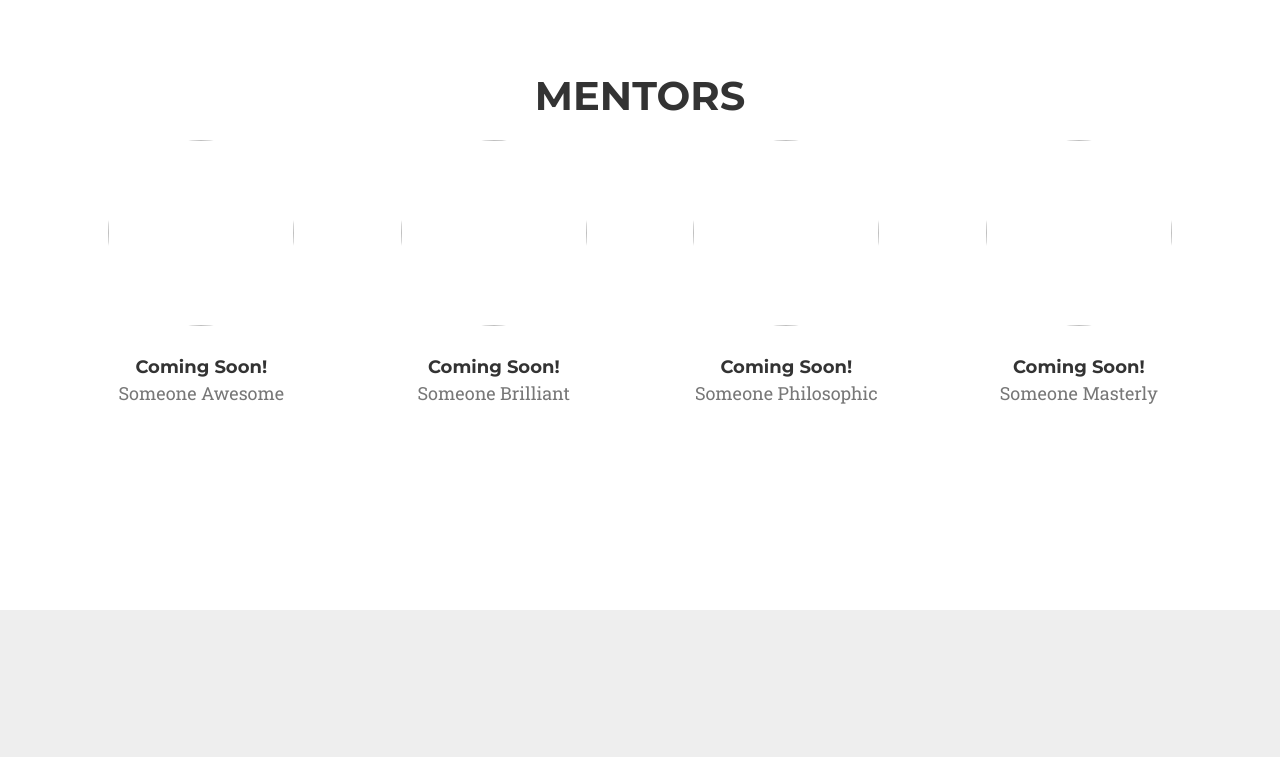
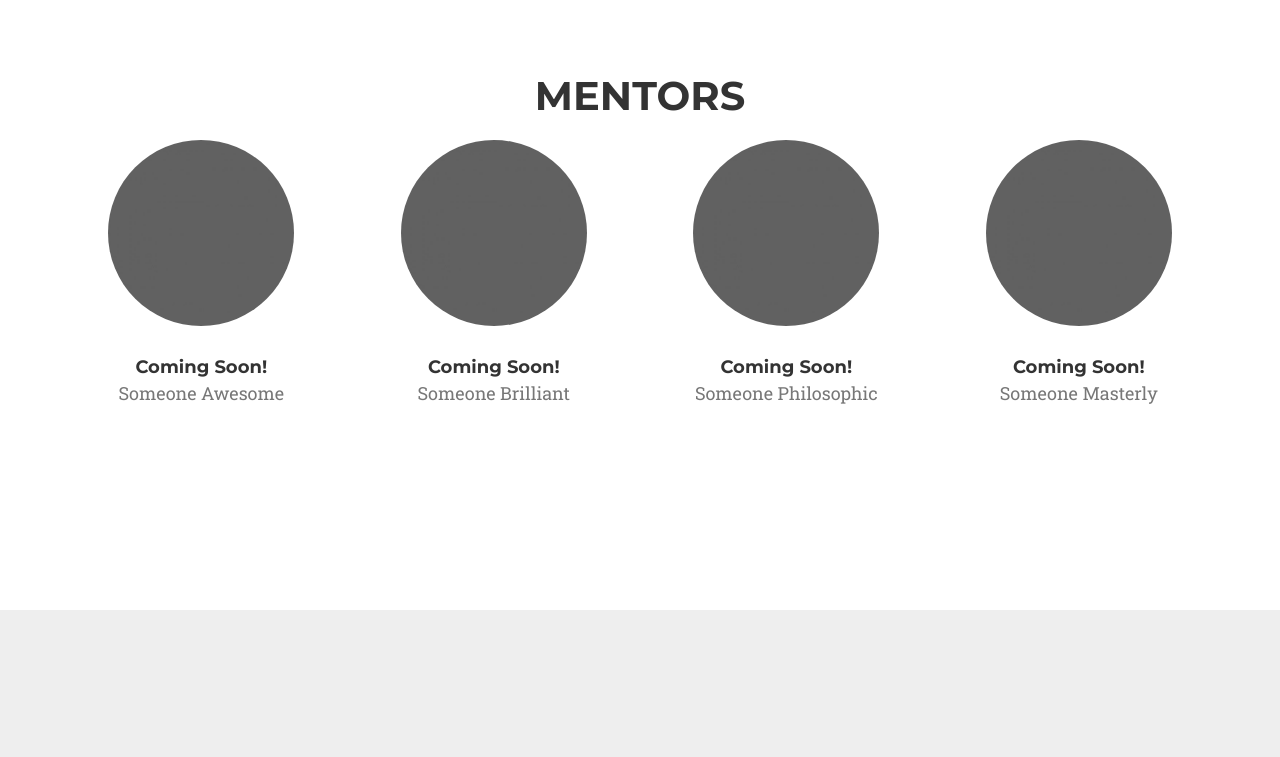
Before and after one commit to Illinois-Founders/startupbootcamp, a plain HTML site: page index.html in a window 1280 px wide. Shown: the part 7540-8297 px from the top of the page. Drawn offline with nearby package versions, Linux system fonts and the light colour scheme; a web font is replaced by a local one.

Commit message:
Mentors placeholder

```diff
--- a/index.html
+++ b/index.html
@@ -498,28 +498,28 @@
             <div class="row">
                 <div class="col-sm-3">
                     <div class="team-member">
-                        <img class="img-responsive img-circle" alt="">
+                        <img class="img-responsive img-circle" alt="" src="img/about/placeholder.jpg">
                         <h4>Coming Soon!</h4>
                         <p class="text-muted">Someone Awesome</p>
                     </div>
                 </div>
                 <div class="col-sm-3">
                     <div class="team-member">
-                        <img class="img-responsive img-circle" alt="">
+                        <img class="img-responsive img-circle" alt="" src="img/about/placeholder.jpg">
                         <h4>Coming Soon!</h4>
                         <p class="text-muted">Someone Brilliant</p>
                     </div>
                 </div>
                 <div class="col-sm-3">
                     <div class="team-member">
-                        <img class="img-responsive img-circle" alt="">
+                        <img class="img-responsive img-circle" alt="" src="img/about/placeholder.jpg">
                         <h4>Coming Soon!</h4>
                         <p class="text-muted">Someone Philosophic</p>
                     </div>
                 </div>
                 <div class="col-sm-3">
                     <div class="team-member">
-                        <img class="img-responsive img-circle" alt="">
+                        <img class="img-responsive img-circle" alt="" src="img/about/placeholder.jpg">
                         <h4>Coming Soon!</h4>
                         <p class="text-muted">Someone Masterly</p>
                     </div>
```
Also changed, not shown: img/about/placeholder.jpg (added).
